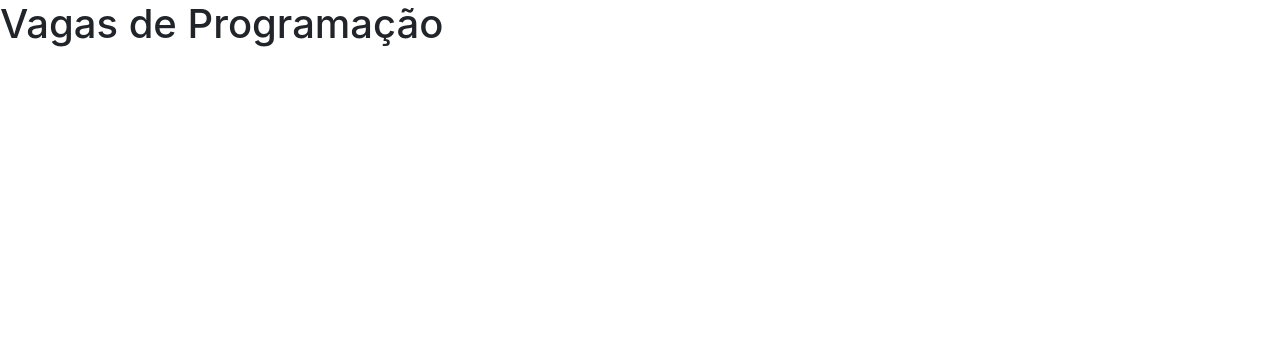
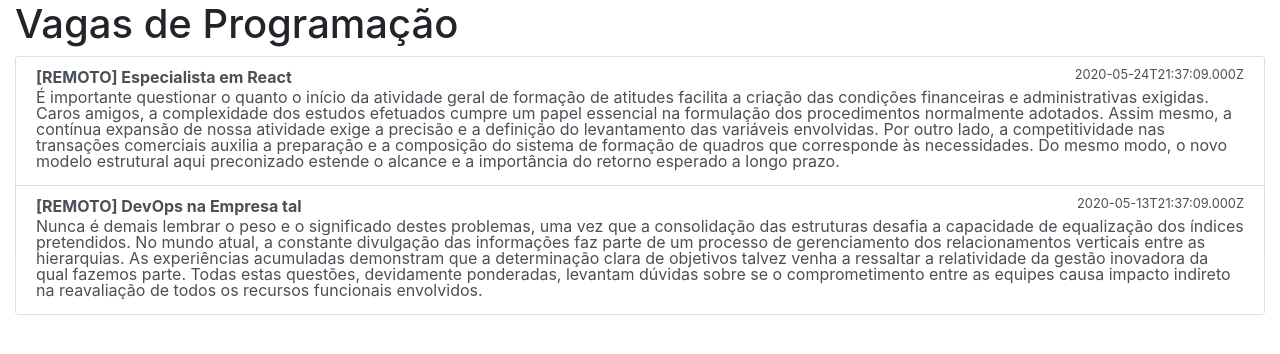
Before and after one commit to carlsonsantana/vagas-programacao, a React (Create React App) app: page /job/1 in a window 1280 px wide. Shown: the top 354 px of the page. Built offline with nearby package versions, Linux system fonts and the light colour scheme.

Commit message:
Display jobs examples in home page

```diff
--- a/src/App.jsx
+++ b/src/App.jsx
@@ -1,11 +1,13 @@
 import React from 'react';
 
 import PageHeader from './components/PageHeader';
+import PageContent from './components/PageContent';
 
 function App() {
   return (
-    <div>
+    <div class="container-fluid">
       <PageHeader />
+      <PageContent />
     </div>
   );
 }
--- /dev/null
+++ b/src/components/JobItem/index.jsx
@@ -0,0 +1,19 @@
+import React from 'react';
+
+import './styles.css';
+
+export default function JobItem({job}) {
+  return (
+    <li class="list-group-item">
+      <a class="list-group-item-action" href="#">
+        <div class="d-flex w-100 justify-content-between">
+          <strong class="mb-1">{job.title}</strong>
+          <small>{job.publishedAt}</small>
+        </div>
+        <p class="mb-1">
+          {job.description}
+        </p>
+      </a>
+    </li>
+  );
+}
--- /dev/null
+++ b/src/components/JobItem/styles.css
@@ -0,0 +1,9 @@
+.list-group-item {
+  padding: 0 !important;
+  line-height: 1;
+}
+
+.list-group-item a {
+  display: block;
+  padding: .75rem 1.25rem;
+}
--- /dev/null
+++ b/src/components/JobList/index.jsx
@@ -0,0 +1,13 @@
+import React from 'react';
+
+import JobItem from '../JobItem';
+
+export default function JobList({jobs}) {
+  return (
+    <ul class="list-group">
+      {jobs.map(
+        (job) => <JobItem key={job.url} job={job} />
+      )}
+    </ul>
+  );
+}
--- /dev/null
+++ b/src/components/PageContent/index.jsx
@@ -0,0 +1,51 @@
+import React from 'react';
+
+import JobList from '../JobList';
+
+export default function PageContent() {
+  const jobs = [
+    {
+      title: '[REMOTO] Especialista em React',
+      description: (
+        `É importante questionar o quanto o início da atividade geral de
+        formação de atitudes facilita a criação das condições financeiras e
+        administrativas exigidas. Caros amigos, a complexidade dos estudos
+        efetuados cumpre um papel essencial na formulação dos procedimentos
+        normalmente adotados. Assim mesmo, a contínua expansão de nossa
+        atividade exige a precisão e a definição do levantamento das variáveis
+        envolvidas. Por outro lado, a competitividade nas transações comerciais
+        auxilia a preparação e a composição do sistema de formação de quadros
+        que corresponde às necessidades. Do mesmo modo, o novo modelo estrutural
+        aqui preconizado estende o alcance e a importância do retorno esperado a
+        longo prazo.`
+      ),
+      url: 'https://github.com/carlsonsantana',
+      publishedAt: (new Date(Date.now() - 172800000)).toISOString()
+    },
+    {
+      title: '[REMOTO] DevOps na Empresa tal',
+      description: (
+        `Nunca é demais lembrar o peso e o significado destes problemas, uma vez
+        que a consolidação das estruturas desafia a capacidade de equalização
+        dos índices pretendidos. No mundo atual, a constante divulgação das
+        informações faz parte de um processo de gerenciamento dos
+        relacionamentos verticais entre as hierarquias. As experiências
+        acumuladas demonstram que a determinação clara de objetivos talvez venha
+        a ressaltar a relatividade da gestão inovadora da qual fazemos parte.
+        Todas estas questões, devidamente ponderadas, levantam dúvidas sobre se
+        o comprometimento entre as equipes causa impacto indireto na reavaliação
+        de todos os recursos funcionais envolvidos.`
+      ),
+      url: 'https://github.com/carlsonsantana/criptoarbitragem',
+      publishedAt: (new Date(Date.now() - 1123200000)).toISOString()
+    }
+  ];
+
+  return (
+    <div>
+      <main>
+        <JobList jobs={jobs} />
+      </main>
+    </div>
+  );
+}
```
